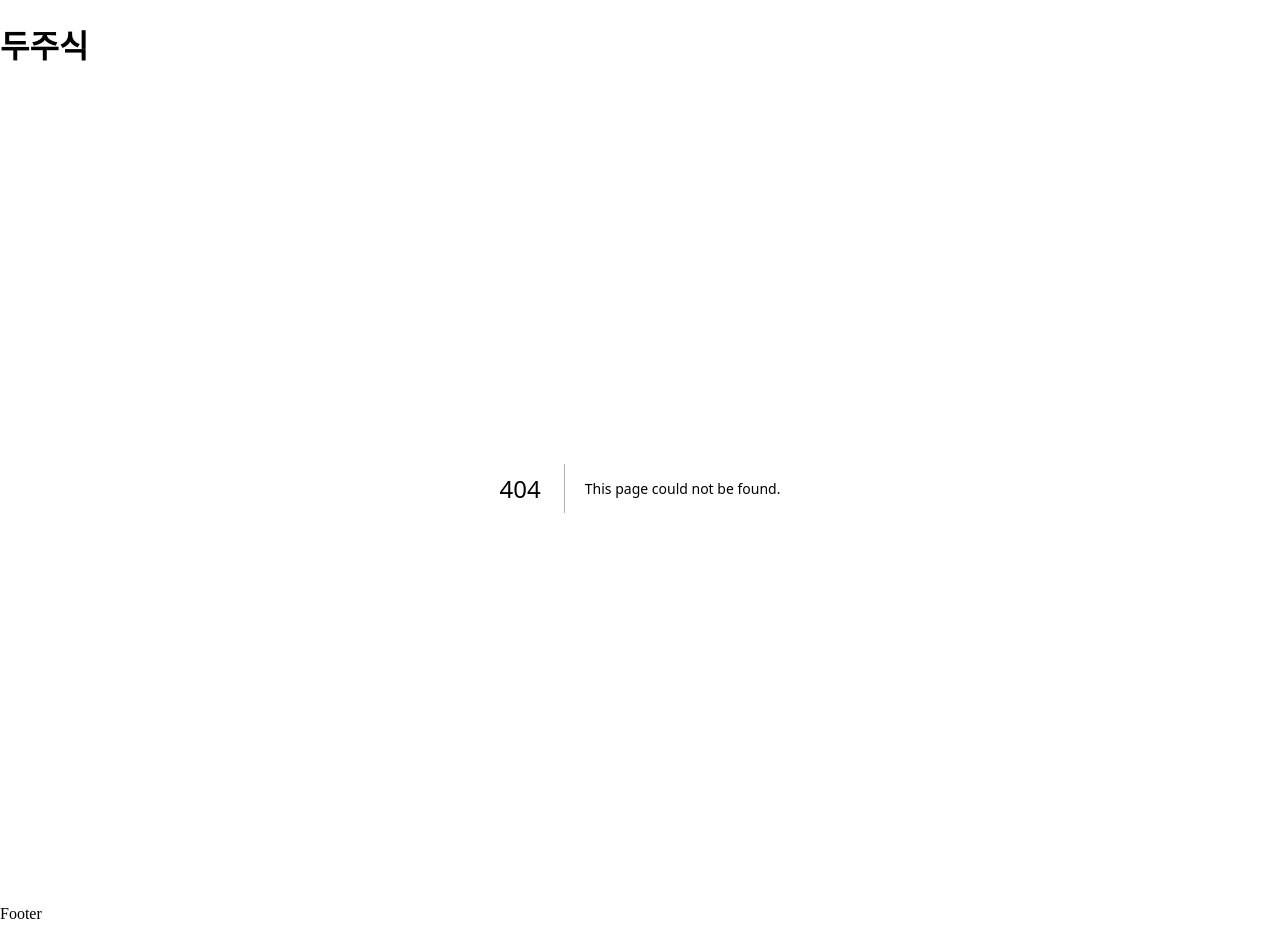
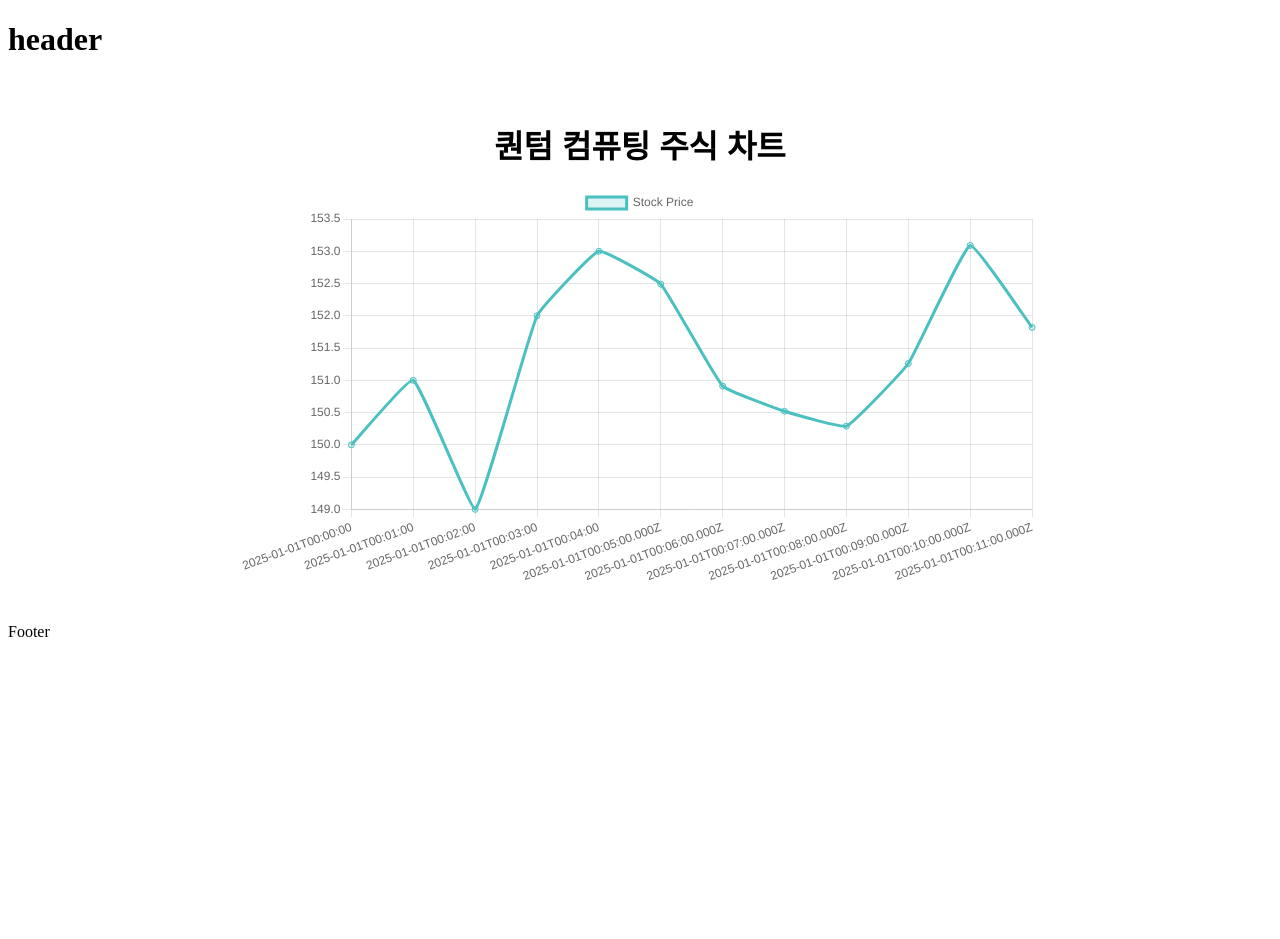
Before and after one commit to min75046591/dojusik, a Next.js app in the folder fe/: page /detail-stock in a window 1280 px wide. Before the commit this address had no page. After the commit the page ends 800 px from the top, so only its background shows below. Built offline with nearby package versions, Linux system fonts and the light colour scheme.

Commit message:
feat: 1초당 그래프 업데이트 - 수정 필요

```diff
--- a/fe/package.json
+++ b/fe/package.json
@@ -9,10 +9,13 @@
     "lint": "next lint"
   },
   "dependencies": {
+    "chart.js": "^4.4.7",
     "next": "15.1.3",
     "next-pwa": "^5.6.0",
     "react": "^19.0.0",
-    "react-dom": "^19.0.0"
+    "react-chartjs-2": "^5.3.0",
+    "react-dom": "^19.0.0",
+    "throttle": "^1.0.3"
   },
   "devDependencies": {
     "@eslint/eslintrc": "^3",
--- /dev/null
+++ b/fe/public/data/stockData.json
@@ -0,0 +1,7 @@
+[
+    { "timestamp": "2025-01-01T00:00:00", "price": 150 },
+    { "timestamp": "2025-01-01T00:01:00", "price": 151 },
+    { "timestamp": "2025-01-01T00:02:00", "price": 149 },
+    { "timestamp": "2025-01-01T00:03:00", "price": 152 },
+    { "timestamp": "2025-01-01T00:04:00", "price": 153 }
+  ]
--- /dev/null
+++ b/fe/src/app/detail-stock/page.tsx
@@ -0,0 +1,9 @@
+import DetailStock from '@containers/DetailStock'
+
+export default function DetailStockPage() {
+    return (
+        <div>
+          <DetailStock/>
+        </div>
+    )
+}
--- a/fe/src/app/layout.tsx
+++ b/fe/src/app/layout.tsx
@@ -13,7 +13,7 @@ export default function RootLayout({
       </head>
       <body>
         <header>
-          <h1>두주식</h1>
+          <h1>header</h1>
         </header>
         <main>{children}</main>
         <footer>
--- a/fe/src/app/page.tsx
+++ b/fe/src/app/page.tsx
@@ -1,8 +1,7 @@
 export default function HomePage() {
   return (
     <div>
-      <h1>Welcome to My App</h1>
-      <p>This is the homepage.</p>
+      <h1>Welcome to DoJuSik</h1>
     </div>
-  );
+  )
 }
--- a/fe/src/components/Chart/index.tsx
+++ b/fe/src/components/Chart/index.tsx
@@ -0,0 +1,45 @@
+import React from 'react'
+import { Line } from 'react-chartjs-2'
+import { Chart as ChartJS, CategoryScale, LinearScale, PointElement, LineElement, Tooltip, Legend } from 'chart.js'
+
+ChartJS.register(CategoryScale, LinearScale, PointElement, LineElement, Tooltip, Legend)
+
+type ChartProps = {
+    labels: string[]
+    data: number[]
+}
+
+export default function Chart({ labels, data }: { labels: string[], data: number[] }) {
+    // Chart.js에 필요한 데이터와 스타일을 설정합니다.
+    const chartData = {
+      labels, // x축 라벨: 주식 데이터의 시간값
+      datasets: [
+        {
+          label: 'Stock Price', // 데이터 레이블
+          data, // y축 데이터: 주식 가격
+          borderColor: 'rgba(75, 192, 192, 1)', // 라인 색상
+          backgroundColor: 'rgba(75, 192, 192, 0.2)', // 채우기 색상
+          tension: 0.1, // 곡선의 부드러움 정도
+        },
+      ],
+    }
+
+    const options = {
+      responsive: true, // 반응형 차트
+      plugins: {
+        legend: { display: true }, // 차트 레이블 표시
+        tooltip: { enabled: true }, // 툴팁 활성화
+      },
+    }
+
+    const style = {
+      width: '100%',
+      height: '400px',
+    }
+
+    return (
+      <div style={style}>
+        <Line data={chartData} options={options} />
+      </div>
+    )
+  }
--- a/fe/src/containers/DetailStock/DetailChart/index.tsx
+++ b/fe/src/containers/DetailStock/DetailChart/index.tsx
@@ -0,0 +1,75 @@
+'use client'
+
+import React, { useEffect, useState, useMemo, useCallback, useRef } from 'react'
+import Chart from '@components/Chart'
+import throttle from 'lodash/throttle'
+
+type StockData = {
+  timestamp: string
+  price: number
+}
+
+export default function DetailChart() {
+  const [stockData, setStockData] = useState<StockData[]>([]) // 주식 데이터를 저장하는 상태
+  const symbol = '퀀텀 컴퓨팅' // 주식 심볼 (고정값)
+  const stockDataRef = useRef(stockData) // 최신 stockData 상태를 안전하게 참조
+
+  // 초기 데이터를 불러오는 함수
+  useEffect(() => {
+    const fetchInitialData = async () => {
+      const response = await fetch('/data/stockData.json') // JSON 파일 경로
+      const data: StockData[] = await response.json() // 데이터를 파싱
+      setStockData(data) // 상태에 데이터 저장
+      stockDataRef.current = data // 참조 상태 업데이트
+    }
+    fetchInitialData()
+  }, [])
+
+  // 실시간 더미 데이터를 생성하는 함수
+  const generateDummyData = useCallback(
+    throttle(() => {
+      const lastTimestamp = stockDataRef.current[stockDataRef.current.length - 1]?.timestamp || new Date().toISOString()
+      const newTimestamp = new Date(new Date(lastTimestamp).getTime() + 60000).toISOString() // 1분 후 시간 계산
+      const newPrice = stockDataRef.current[stockDataRef.current.length - 1]?.price + (Math.random() * 4 - 2) // -2~+2의 랜덤 값 추가
+      const newStock = { timestamp: newTimestamp, price: parseFloat(newPrice.toFixed(2)) }
+
+      setStockData((prev) => {
+        const updatedData = [...prev, newStock]
+        stockDataRef.current = updatedData // 최신 상태 참조 업데이트
+        return updatedData
+      })
+    }, 1000), // 1초당 1회로 제한
+    []
+  )
+
+  useEffect(() => {
+    const interval = setInterval(() => {
+      generateDummyData() // 더미 데이터 생성 호출
+    }, 1000)
+
+    return () => clearInterval(interval) // 컴포넌트가 언마운트될 때 interval 제거
+  }, [generateDummyData])
+
+  // x축 라벨과 y축 데이터를 메모이제이션하여 최적화
+  const labels = useMemo(() => stockData.map((data) => data.timestamp), [stockData])
+  const prices = useMemo(() => stockData.map((data) => data.price), [stockData])
+
+  const containerStyle = {
+    padding: '20px',
+    maxWidth: '800px',
+    margin: '0 auto',
+    fontFamily: 'Arial, sans-serif',
+  }
+
+  const headerStyle = {
+    textAlign: 'center' as const,
+    marginBottom: '20px',
+  }
+
+  return (
+    <div style={containerStyle}>
+      <h1 style={headerStyle}>{symbol} 주식 차트</h1>
+      <Chart labels={labels} data={prices} />
+    </div>
+  )
+}
--- a/fe/src/containers/DetailStock/index.tsx
+++ b/fe/src/containers/DetailStock/index.tsx
@@ -1,5 +1,9 @@
-import DetailChart from '@/containers/DetailStock/DetailChart'
+import DetailChart from '@containers/DetailStock/DetailChart'
 
-return (
-    <DetailChart/>
-)
+export default function DetailStock() {
+    return (
+        <div>
+          <DetailChart/>
+        </div>
+    )
+}
```
Also changed, not shown: fe/public/sw.js (+1 -1 lines), 1 other file (tests, documents, lock files or other folders).
